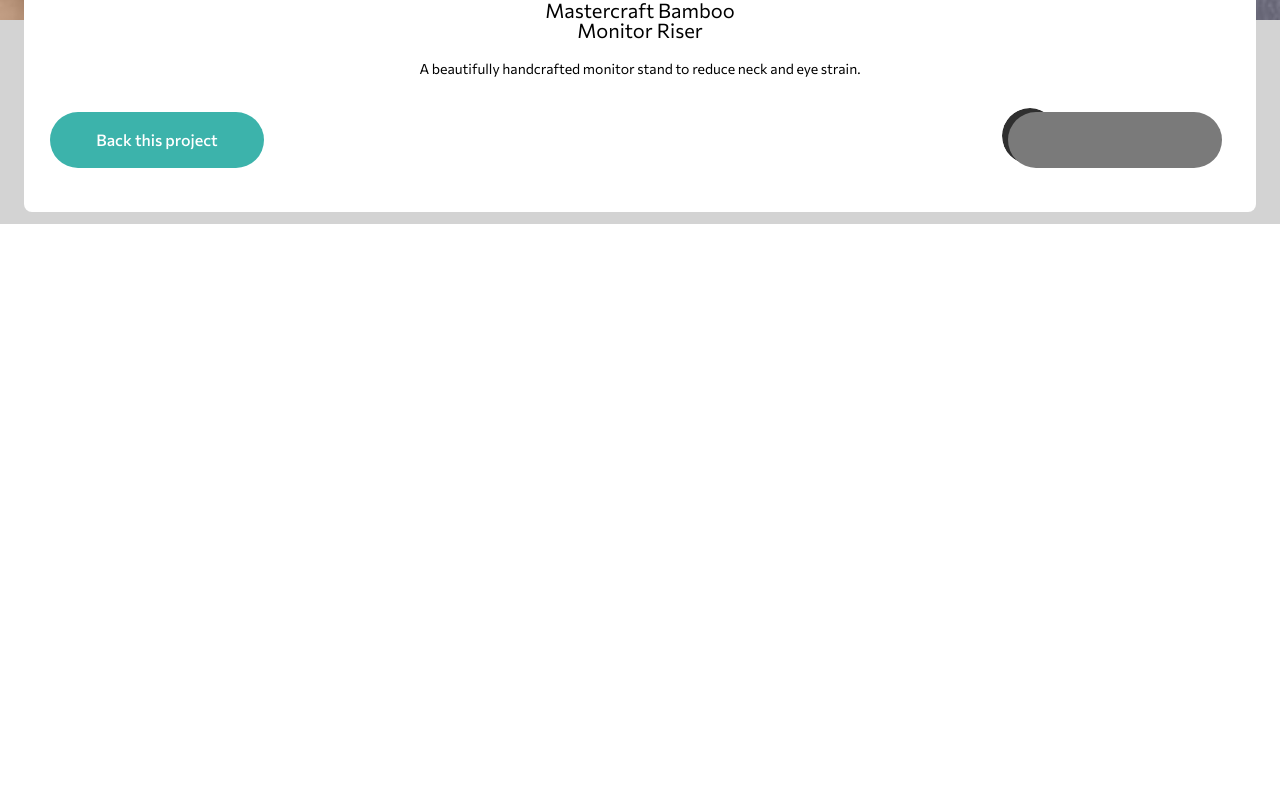
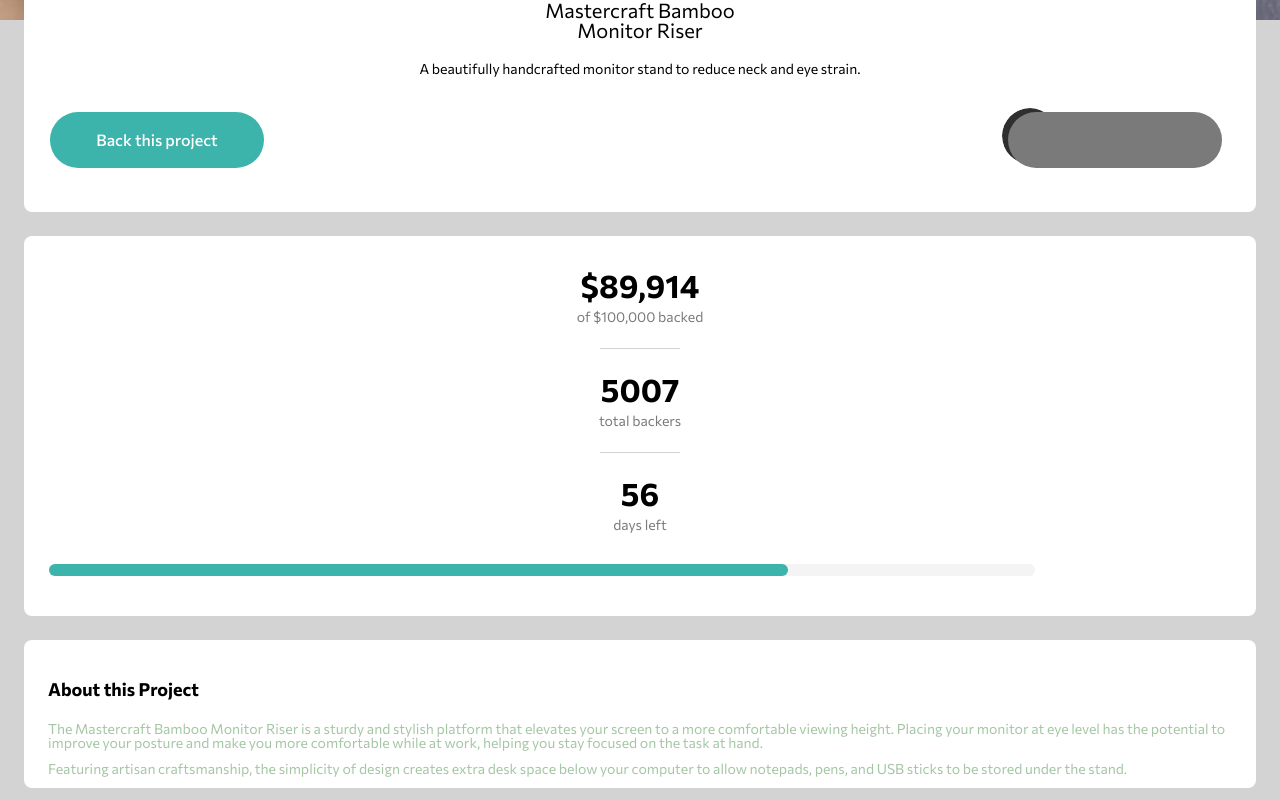
Before and after one commit to jwotman/crowdfunding, a React (Create React App) app: page / in a window 1280 px wide. Shown: the part 280-1080 px from the top of the page. Before the commit the page ends 800 px from the top, so only its background shows below. Built offline with nearby package versions, Linux system fonts and the light colour scheme.

Commit message:
updated progress-bar track with percentage width (instead of absolute width) added project detail component with heading and text content.

```diff
--- a/src/App.js
+++ b/src/App.js
@@ -3,6 +3,8 @@
 
 import CustomHeader from './components/header/header.component';
 import ProductPromoCard from './components/product-promo-card/product-promo-card.component';
+import CampaignSummary from './components/campaign-summary-card/campaign-summary-card.component';
+import ProjectDetail from './components/project-detail/project-detail.component';
 
 const StyledMain = styled.main`
 
@@ -19,6 +21,8 @@
     <StyledMain >
       <CustomHeader/>
       <ProductPromoCard />
+      <CampaignSummary />
+      <ProjectDetail/>
     </StyledMain>
   );
 }
--- a/src/components/basic-card/basic-card.component.jsx
+++ b/src/components/basic-card/basic-card.component.jsx
@@ -3,17 +3,13 @@
 
 export const StyledCard = styled.div`
 
+  background-color: white;
 
-  background-color: white;
-  height: auto;
-  width:auto;
   display:flex;
   justify-content: center;
   flex-direction: column;
   border-radius:.8rem;
-  margin-left: 2.4rem;
-  margin-right: 2.4rem;
-  margin-bottom: 1.2rem;
+  margin: 1.2rem 2.4rem 1.2rem 2.4rem;
 
 `;
 
--- /dev/null
+++ b/src/components/campaign-summary-card/campaign-summary-card.component.jsx
@@ -0,0 +1,63 @@
+import React from 'react';
+import styled from 'styled-components';
+import BasicCard from '../basic-card/basic-card.component';
+import ProgressBar from '../progress-bar/progress-bar.component';
+
+
+
+const Amount = styled.span`
+
+    font-size: 3.2rem;
+    font-weight: bold;
+    margin: 1.2rem 0 0 0;
+    text-align: center;
+
+
+
+`;
+
+const DollarAmount = styled(Amount)`
+    margin-top: 3.3rem;
+
+`;
+
+const Description = styled.span`
+
+    font-size: 1.4rem;
+    color: #7A7A7A;
+    margin: .9rem 0 1.2rem 0;
+    text-align: center;
+
+`;
+
+const Separator = styled.div`
+    background-color: lightgray;
+    width: 8rem;
+    height: .1rem;
+    margin: 1.2rem 0 1.2rem 0;
+    align-self: center;
+`;
+
+const ProgressWrapper = styled.div`
+
+    margin: 2rem 0 4rem 0;
+`;
+
+const CampaignSummary = () => (
+
+    <BasicCard>
+        <DollarAmount>$89,914</DollarAmount>
+        <Description>of $100,000 backed</Description>
+        <Separator/>
+        <Amount>5007</Amount>
+        <Description>total backers</Description>
+        <Separator/>
+        <Amount>56</Amount>
+        <Description>days left</Description>
+        <ProgressWrapper><ProgressBar /></ProgressWrapper>
+    </BasicCard>
+
+);
+
+
+export default CampaignSummary;
--- a/src/components/progress-bar/progress-bar.component.jsx
+++ b/src/components/progress-bar/progress-bar.component.jsx
@@ -6,9 +6,10 @@
   background-color: hsl(0,0%,95.75%);
   border: none;
   height: 1.2rem;
-  width: 100%;
+  width: 80%;
   margin: 0 2.5rem 0 2.5rem;
   border-radius: 3.35rem;
+  align-self: center;
 `;
 const percent = 75;
 const ProgressBarFill = styled.div`
@@ -16,6 +17,7 @@
     width: ${percent}%;
     height: 100%;
     border-radius: 3.35rem;
+
 `;
 
 
--- /dev/null
+++ b/src/components/project-detail/project-detail.component.jsx
@@ -0,0 +1,53 @@
+import React from 'react';
+import styled from 'styled-components';
+import BasicCard from '../basic-card/basic-card.component';
+
+
+
+
+const Heading = styled.h3`
+
+    font-size: 1.8rem;
+    font-weight: bold;
+    margin: 4rem  0 1.2rem 2.4rem;
+`;
+
+const Content = styled.span`
+
+    font-size: 1.4rem;
+    color: #7A7A;
+    margin: 0 2.4rem 0 2.4rem;
+
+`;
+
+const Paragraph = styled.p`
+    margin: 1.2rem 0 1.2rem;
+
+`;
+
+
+
+
+
+const ProjectDetail = () => (
+
+    <BasicCard>
+        <Heading>About this Project</Heading>
+        <Content>
+            <Paragraph>The Mastercraft Bamboo Monitor Riser is a sturdy and stylish platform that elevates your screen to a more comfortable viewing height. Placing your monitor at eye level has the potential to improve your posture and make you more comfortable while at work, helping you stay focused on the task at hand.</Paragraph>
+
+            <Paragraph>Featuring artisan craftsmanship, the simplicity of design creates extra desk space below your computer to allow notepads, pens, and USB sticks to be stored under the stand.</Paragraph>
+        </Content>
+
+
+    </BasicCard>
+
+
+
+
+
+
+);
+
+
+export default ProjectDetail;
```
